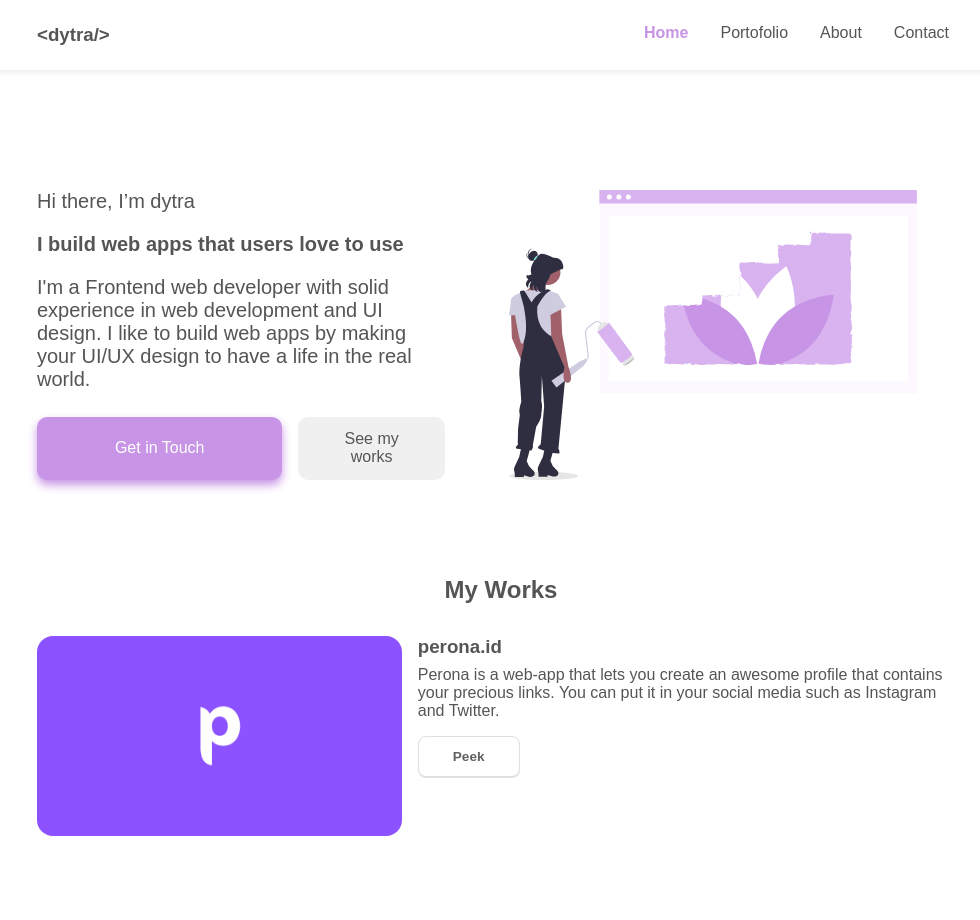
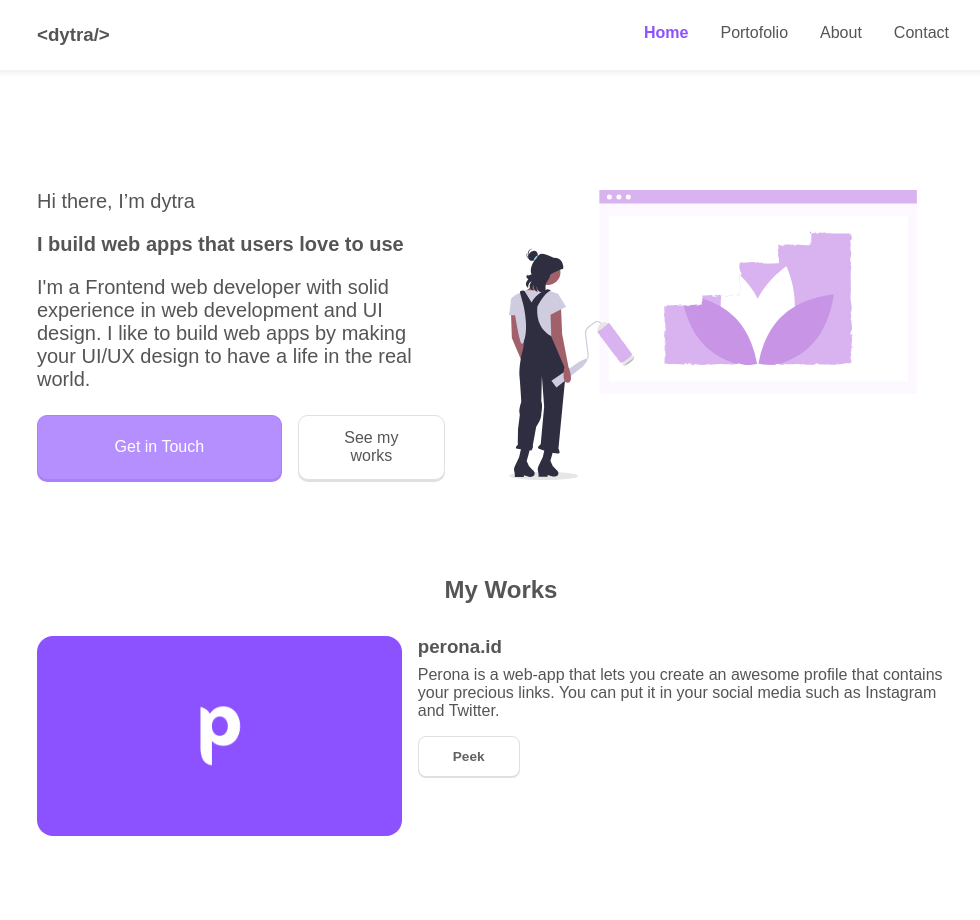
Before and after one commit to dytra/dytra.github.io, a Gatsby site: page / in a window 1280 px wide. Shown: the whole page, without its empty margins (139-1119 px from the left). Built offline with nearby package versions, Linux system fonts and the light colour scheme; Gatsby itself is replaced by a stand-in of ours.

Commit message:
adjust colors

```diff
--- a/src/styles/colors.scss
+++ b/src/styles/colors.scss
@@ -1,4 +1,4 @@
-$primary: #C895E6;
-$secondary: #c895e6;
-$default: #f0f0f0;
+$primary: #b48ffd;
+$secondary: #8c52ff;
+$default: #ffffff;
 $black : #555555;
--- a/src/styles/components.scss
+++ b/src/styles/components.scss
@@ -1,9 +1,11 @@
 @import "./colors.scss";
 .primary-btn {
+  @extend .btn;
   background: $primary !important;
-  box-shadow: 0px 5px 10px $primary;
+  box-shadow: 0px 2px 0px darken($primary,3%) !important;
   color: white;
-  @extend .btn;
+  border:1px solid darken($primary,3%) !important;
+
 }
 
 .btn {
@@ -16,6 +18,8 @@
   transition: all 0.3s ease-in-out;
   text-decoration: none;
   text-align: center;
+  border:1px solid #e0e0e0;
+  box-shadow: 0px 2px 0px #e0e0e0;
 }
 
 .container {
```
